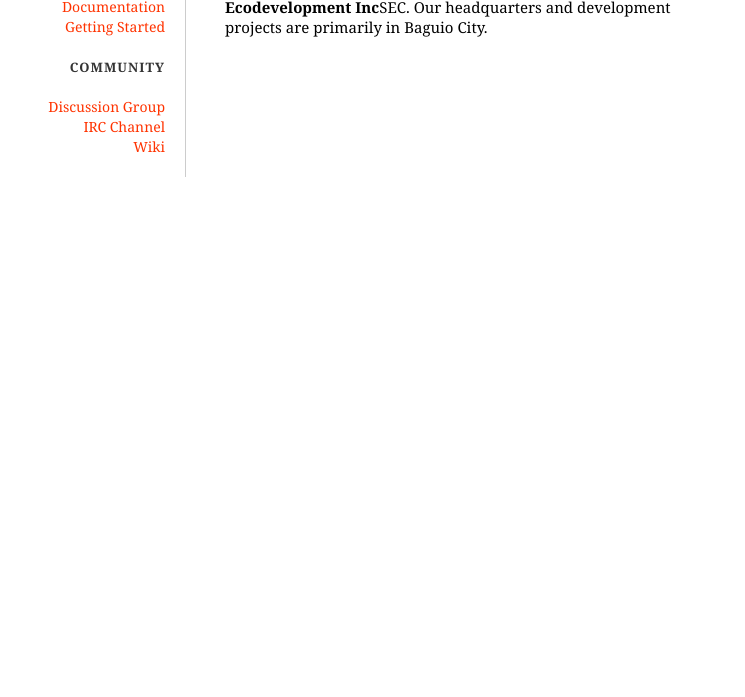
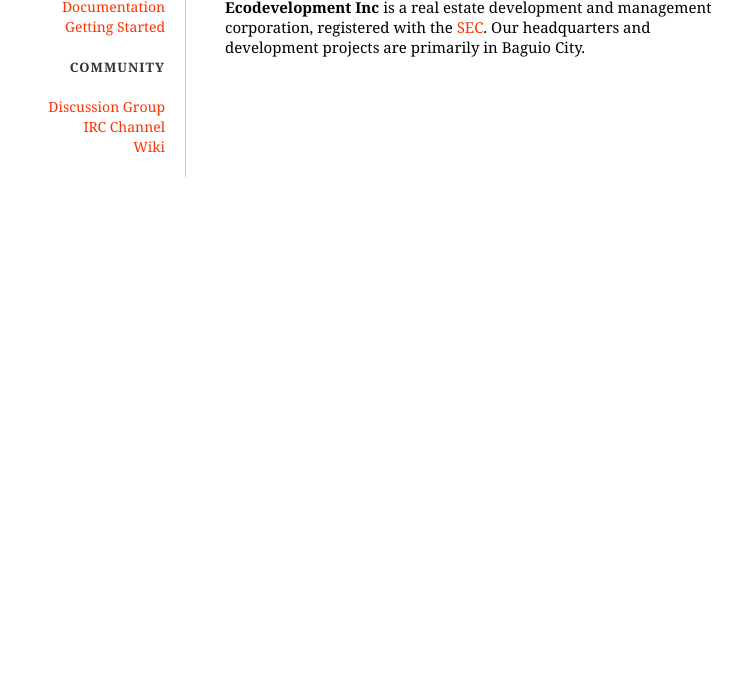
Before and after one commit to ecodevelopment/ecodevelopment.ph, a plain HTML site: page about/index.html in a window 1280 px wide. Shown: the part 103-800 px from the top of the page, without its empty margins (55-800 px from the left). Drawn offline with Linux system fonts and the light colour scheme.

Commit message:
Website update at 2014-12-21 10:19:36

```diff
--- a/about/index.html
+++ b/about/index.html
@@ -6,13 +6,13 @@
     <link rel="stylesheet" href="/stylesheet.css">
 
     <!-- you don't need to keep this, but it's cool for stats! -->
-    <meta name="generator" content="nanoc 3.7.3">
+    <meta name="generator" content="nanoc 3.7.4">
   </head>
   <body>
     <div id="main">
       <h1>About Ecodevelopment Inc</h1>
 
-<p><strong>Ecodevelopment Inc</strong is a real estate development and management corporation, registered with the <a href="http://www.sec.gov.ph">SEC</a>. Our headquarters and development projects are primarily in Baguio City.</p>
+<p><strong>Ecodevelopment Inc</strong> is a real estate development and management corporation, registered with the <a href="http://www.sec.gov.ph">SEC</a>. Our headquarters and development projects are primarily in Baguio City.</p>
 
     </div>
     <div id="sidebar">
```
